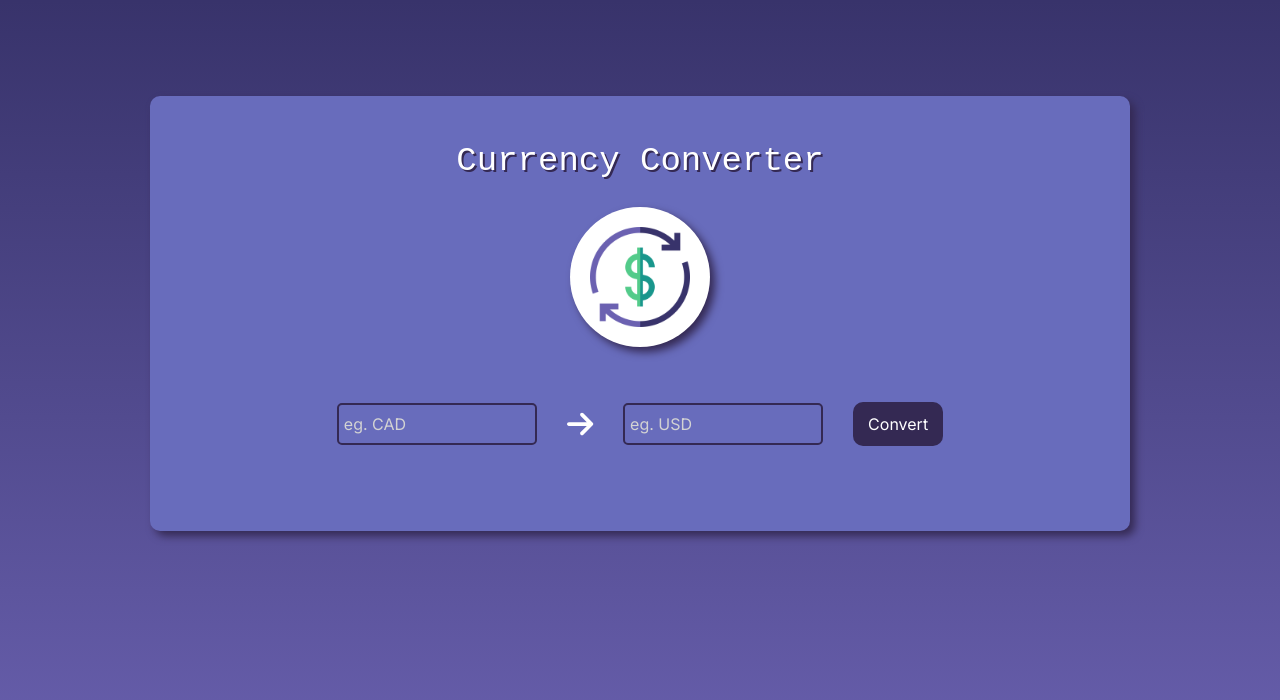
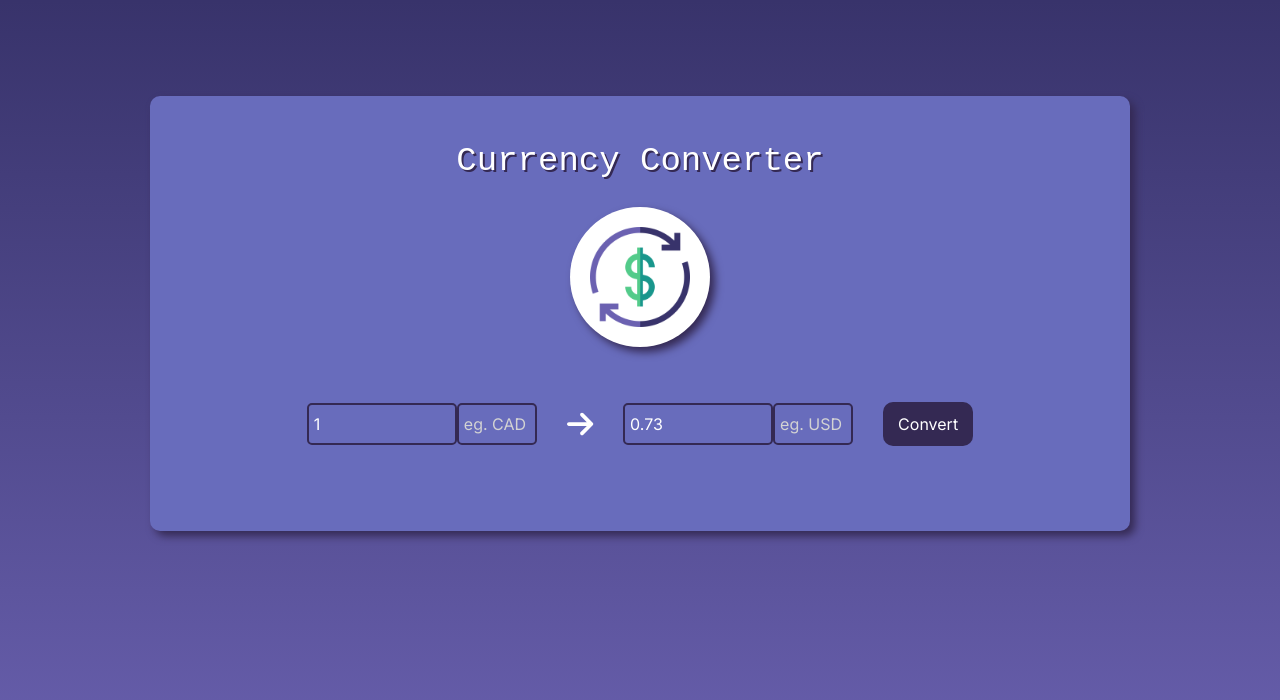
Before and after one commit to erincameron11/react-currency-converter, a Next.js app in the folder currency-app/: page / in a window 1280 px wide. Shown: the top 700 px of the page. Built offline with nearby package versions, Linux system fonts and the light colour scheme.

Commit message:
add states

```diff
--- a/currency-app/src/app/components/CurrencyForm.js
+++ b/currency-app/src/app/components/CurrencyForm.js
@@ -1,33 +1,62 @@
 'use client'
-import React from 'react'
+import React, { useState } from 'react'
 import { FontAwesomeIcon } from '@fortawesome/react-fontawesome'
 import { faArrowRight } from '@fortawesome/free-solid-svg-icons'
 
 export const CurrencyForm = () => {
+    // Add state to the component
+    const [currency, setCurrency] = useState(1.00);
+    const [secondCurrency, setSecondCurrency] = useState(0.73);
+    const [countryFirst, setFirstCountry] = useState("");
+    const [countrySecond, setSecondCountry] = useState("");
+
     // Function to handle submitting the currency form
     const handleConvert = e => {
-        // Do something
+        // Prevent the page from reloading
+        e.preventDefault();
+
+
+    }
+
+    // Function to handle the To-Currency entered text
+    const handleFirstCurrency = e => {
+        // Set the currency state
+        setCurrency(e.target.value)
+    }
+
+    // Function to handle the To-Currency entered text
+    const handleFirstCountry = e => {
+        // Set the first country state
+        setFirstCountry(e.target.value)
     }
 
     // Function to handle the From-Currency entered text
-    const handleFromEntered = e => {
-        // Do something
+    const handleSecondCurrency = e => {
+        // Info should auto-populate from API
+        // calculate
+        var rate = 0.73
+        var total = currency * rate
+        setSecondCurrency(total)
+        console.log(total)
     }
 
-    // Function to handle the To-Currency entered text
-    const handleToEntered = e => {
-        // Do something
+    // Function to handle the From-Currency entered text
+    const handleSecondCountry = e => {
+        // Set the second country state
+        setSecondCountry(e.target.value)
     }
 
+
     return(
-        // <form onSubmit={handleConvert}>
-        <form>
-            {/* <input placeholder="eg. CAD" onChange={handleFromEntered}/>
-            <input placeholder="eg. USD" onChange={handleToEntered}/> */}
-            <input placeholder="eg. CAD" onChange={handleFromEntered}/>
+        <form onSubmit={handleConvert}>
+            <input className="currency" pattern="\d{1,9}\.?\d{2}?" onChange={handleFirstCurrency} value={currency} required/>
+            <input className="currencyCountry" placeholder="eg. CAD" onChange={handleFirstCountry} value={countryFirst} required/>
+
             <FontAwesomeIcon className="arrow" icon={faArrowRight} />
-            <input placeholder="eg. USD"/>
-            <button type="submit">Convert</button>
+
+            <input className="currency" onChange={handleFirstCurrency} value={secondCurrency} readOnly />
+            <input className="currencyCountry" placeholder="eg. USD" onChange={handleSecondCountry} value={countrySecond} required/>
+            <button type="submit" onClick={handleSecondCurrency}>Convert</button>
         </form>
     );
 }
--- a/currency-app/src/app/components/CurrencyWrapper.js
+++ b/currency-app/src/app/components/CurrencyWrapper.js
@@ -8,8 +8,6 @@ export const CurrencyWrapper = () => {
     return(
         <div className="wrapper">
             <h1 className="title">Currency Converter</h1>
-            {/* <img className="logo" src={logo} alt="Currency Logo" /> */}
-            {/* <div className="logo" /> */}
             <div className="logoBackground">
                 <div className="logoImage" />
             </div>
--- a/currency-app/src/app/globals.css
+++ b/currency-app/src/app/globals.css
@@ -41,16 +41,6 @@ body {
   font-family: Courier New, Courier, Lucida Sans Typewriter, Lucida Typewriter, monospace;
 }
 
-/* .logo {
-  margin: 20px auto 55px auto;
-  width: 140px;
-  height: 140px;
-  background: url(../../public/logo.png) no-repeat center;
-  background-size: 100px;
-  border-radius: 50%;
-  border: 1px solid white;
-} */
-
 .logoBackground {
   margin: 20px auto 55px auto;
   width: 140px;
@@ -86,7 +76,6 @@ form {
 
 input {
   border-radius: 5px;
-  width: 200px;
   padding-left: 5px;
   height: 42px;
   background: none;
@@ -96,6 +85,14 @@ input {
 
 input::placeholder {
   color: #D3D3D3;
+}
+
+.currencyCountry {
+  width: 80px;
+}
+
+.currency {
+  width: 150px;
 }
 
 .arrow {
```
Also changed, not shown: 1 other file (tests, documents, lock files or other folders).
